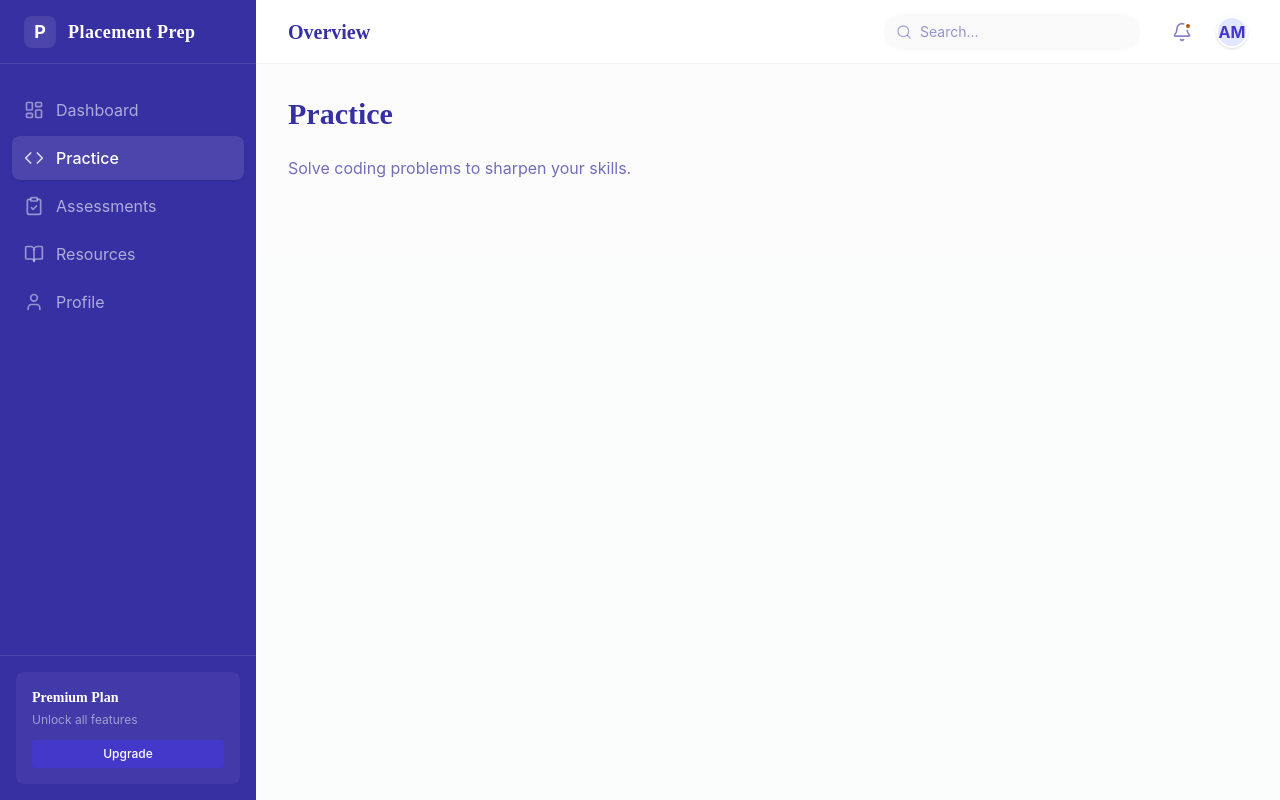
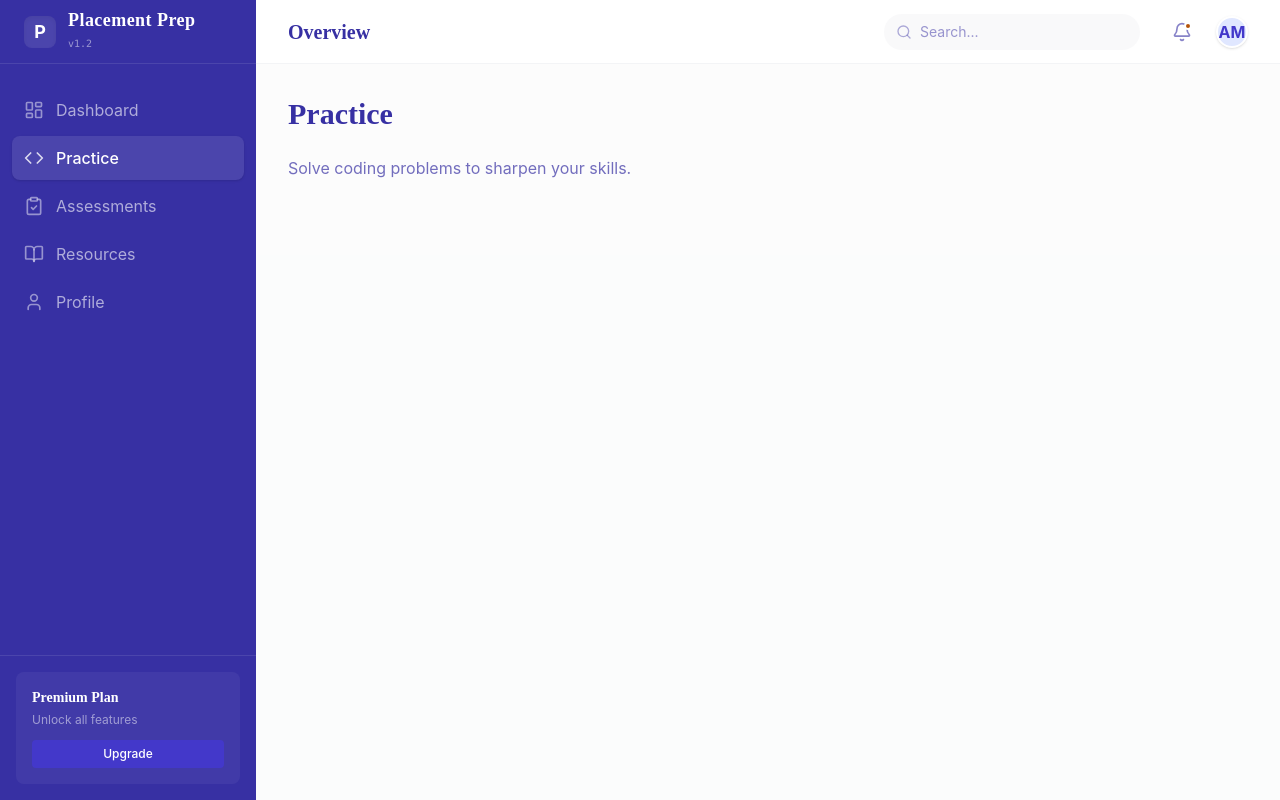
Before and after one commit to Amogh-M-04/placement-readliness, a React (Vite) app: page /practice in a window 1280 px wide. Built offline with nearby package versions, Linux system fonts and the light colour scheme.

Commit message:
Trigger Vercel build: Add version v1.2 indicator

```diff
--- a/src/layouts/DashboardLayout.jsx
+++ b/src/layouts/DashboardLayout.jsx
@@ -19,7 +19,10 @@ export function DashboardLayout() {
             <aside className="w-64 bg-primary text-white flex flex-col fixed h-full z-20">
                 <div className="h-16 flex items-center px-6 border-b border-white/10">
                     <div className="w-8 h-8 bg-white/10 rounded-lg flex items-center justify-center font-bold text-lg mr-3 shadow-inner">P</div>
-                    <span className="font-serif font-bold text-lg tracking-wide">Placement Prep</span>
+                    <div>
+                        <span className="font-serif font-bold text-lg tracking-wide block leading-none">Placement Prep</span>
+                        <span className="text-[10px] text-white/50 font-mono">v1.2</span>
+                    </div>
                 </div>
 
                 <nav className="flex-1 py-6 px-3 space-y-1">
```
